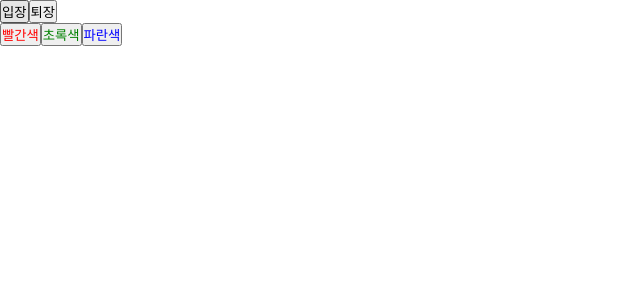
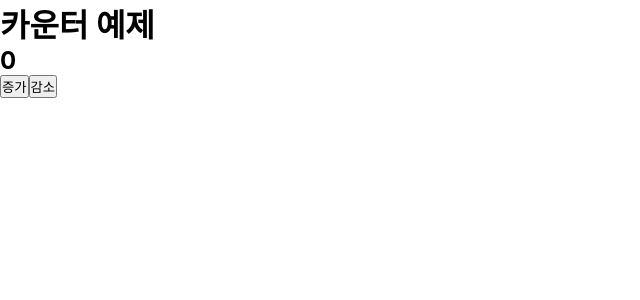
Before and after one commit to donghyunami/react-study, a React (Create React App) app: page / in a window 1280 px wide. Shown: the top 300 px of the page, without its empty margins (0-640 px from the left). Built offline with nearby package versions, Linux system fonts and the light colour scheme; the HTML template or start-up script is replaced by a standard one.

Commit message:
카운터 예제 코드

```diff
--- a/src/App.js
+++ b/src/App.js
@@ -1,10 +1,11 @@
 import React from 'react';
-import Say from './Say';
+import Counter from './Counter';
 
 function App() {
   return (
     <div>
-      <Say />
+      <h1>카운터 예제</h1>
+      <Counter />
     </div>
   );
 }
--- /dev/null
+++ b/src/Counter.js
@@ -0,0 +1,32 @@
+import React, { useEffect } from 'react';
+import { useState } from 'react';
+
+function Counter() {
+  const [count, setCount] = useState(0);
+
+  const handleIncrease = e => {
+    setCount(preState => preState + 1);
+  };
+
+  const handleDecrease = e => {
+    setCount(preState => (preState > 0 ? preState - 1 : 0));
+    // 0 보다 작으면 0으로 변경
+  };
+
+  useEffect(() => {
+    console.log(count);
+  }, [count]);
+  return (
+    <div>
+      <h2>{count}</h2>
+      <button type="button" onClick={handleIncrease}>
+        증가
+      </button>
+      <button type="button" onClick={handleDecrease}>
+        감소
+      </button>
+    </div>
+  );
+}
+
+export default Counter;
```
Also changed, not shown: memo/05. 이벤트 핸들링/2. 카운터 예제 만들기.md (+1 -1 lines).
